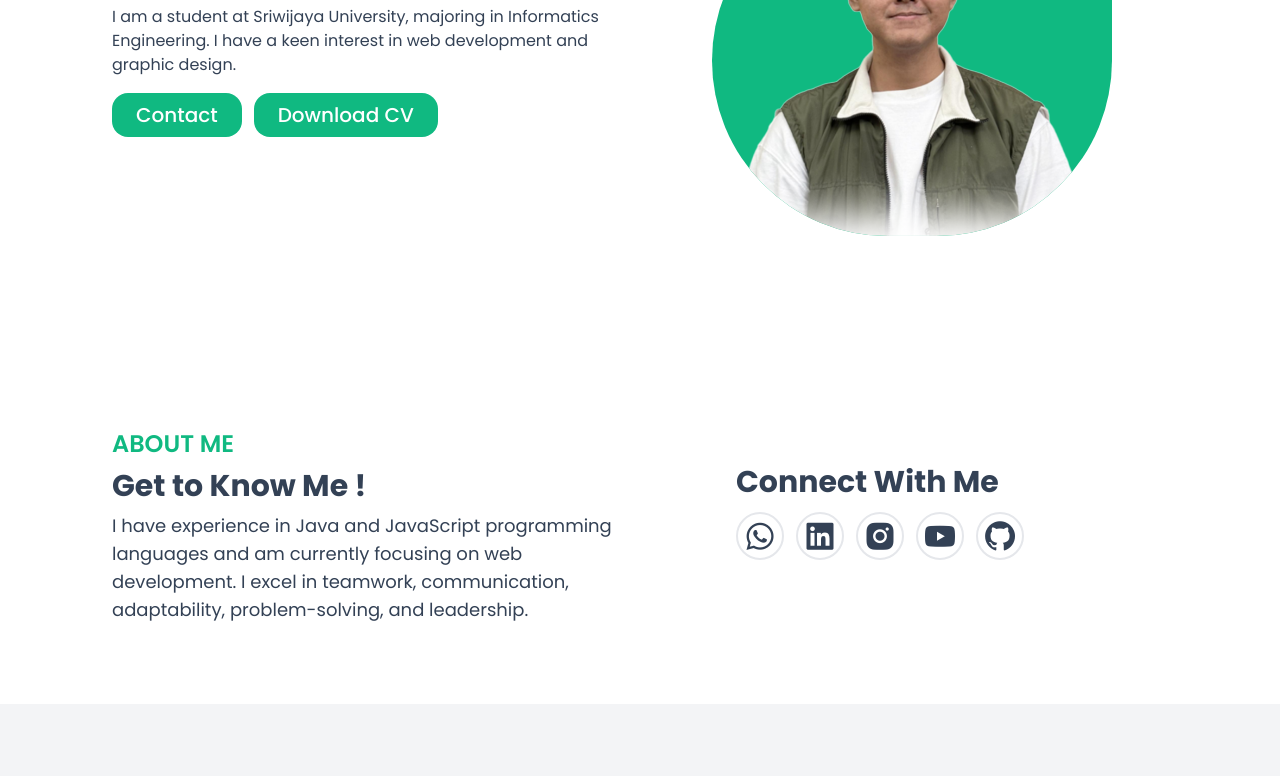
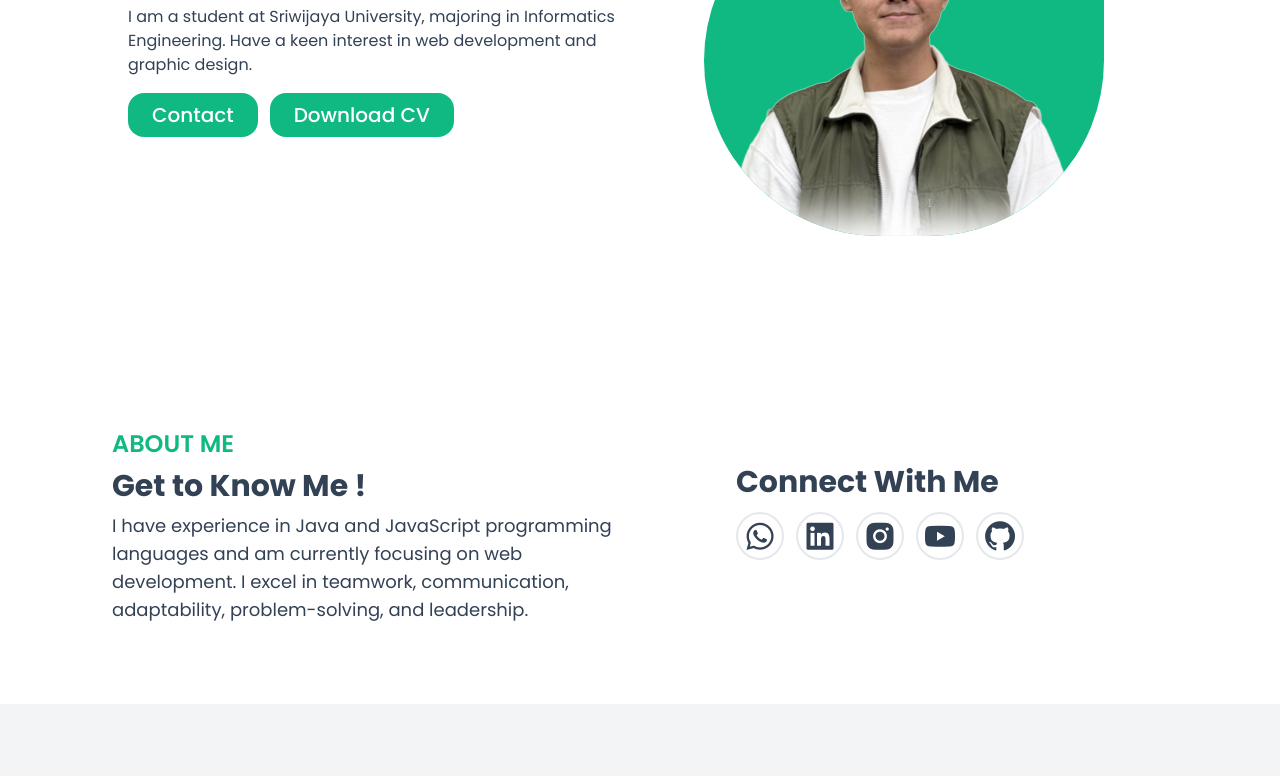
Before and after one commit to ElloRabyndra/Portofolio-V2, a website: page index.html in a window 1280 px wide. Shown: the part 275-1051 px from the top of the page. Drawn offline with nearby package versions, Linux system fonts and the light colour scheme.

Commit message:
style(home): adjust padding for home section layout

```diff
--- a/index.html
+++ b/index.html
@@ -16,7 +16,7 @@
     <!-- Navbar -->
     <header class="bg-white fixed top-0 left-0 w-full flex items-center py-2 z-10 dark:bg-slate-900 dark:bg-opacity-40">
       <div class="container w-full">
-        <div class="flex justify-between items-center relative lg:px-20">
+        <div class="flex justify-between items-center relative lg:px-24">
           <div class="px-4">
             <a href="" class="block text-lg font-bold text-main py-4 lg:text-2xl hover:scale-105 transition duration-300">ElloRabyndra</a>
           </div>
@@ -71,7 +71,7 @@
     <!-- Home Section -->
     <section class="pt-24 pb-8 md:pt-36 md:pb-12 dark:bg-slate-900" id="home">
       <div class="container">
-        <div class="flex flex-wrap lg:px-20">
+        <div class="flex flex-wrap lg:px-24">
           <div class="w-full px-4 mb-4 md:w-1/2 animate-fade-in">
             <h1 class="text-main font-semibold text-2xl sm:text-3xl">
               Hi There! I Am <span class="block font-bold text-secondary text-4xl mt-2 sm:text-5xl dark:text-white">Ello Rabyndra</span>
@@ -79,7 +79,7 @@
             <h2 class="text-secondary font-medium text-lg sm:mt-2 sm:text-xl dark:text-white">Informatics Engineer Student</h2>
             <p class="text-secondary text-sm mt-2 sm:text-base dark:text-white">
               I am a student at Sriwijaya University, majoring in Informatics
-              Engineering. I have a keen interest in web development and graphic
+              Engineering. Have a keen interest in web development and graphic
               design.
             </p>
             <div class="flex mt-4 gap-3">
```
